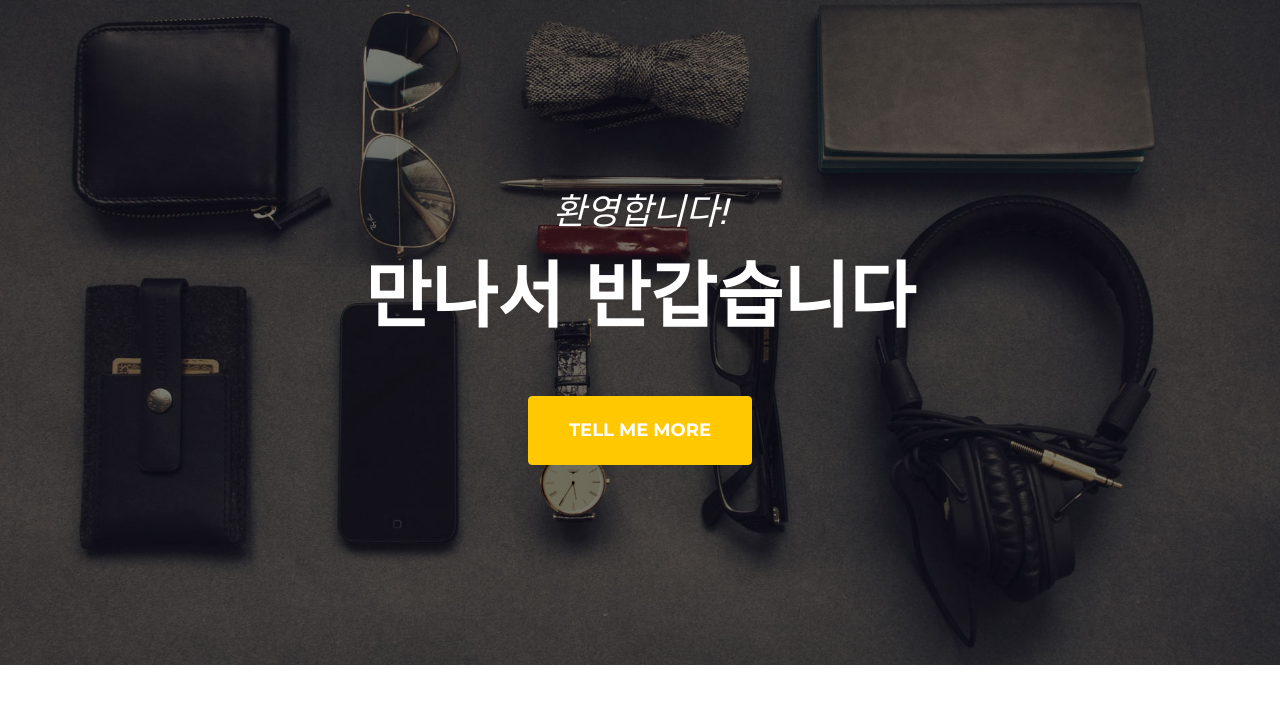
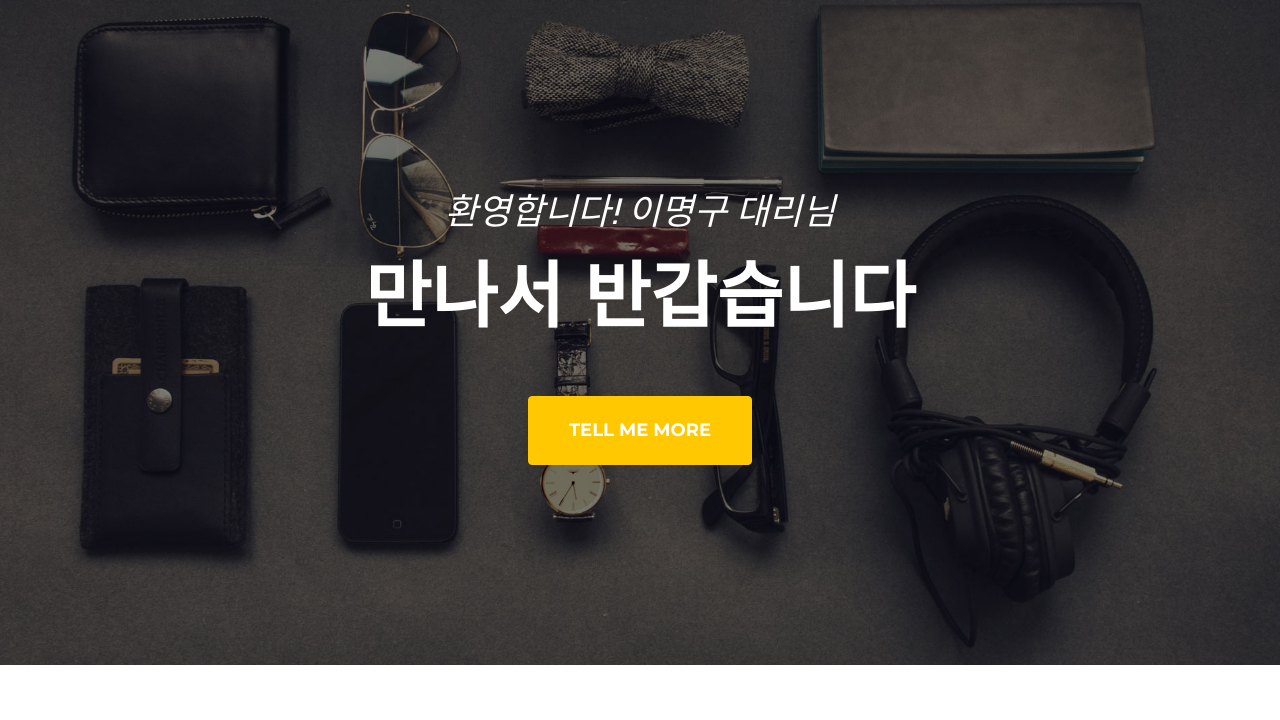
Before and after one commit to WoonghweeCho/homepatetest, a plain HTML site: page index.html in a window 1280 px wide. Shown: the part 80-800 px from the top of the page. Drawn offline with nearby package versions, Linux system fonts and the light colour scheme.

Commit message:
change 2

```diff
--- a/index.html
+++ b/index.html
@@ -39,7 +39,7 @@
         <!-- Masthead-->
         <header class="masthead">
             <div class="container">
-                <div class="masthead-subheading">환영합니다!</div>
+                <div class="masthead-subheading">환영합니다! 이명구 대리님</div>
                 <div class="masthead-heading text-uppercase">만나서 반갑습니다</div>
                 <a class="btn btn-primary btn-xl text-uppercase" href="#services">Tell Me More</a>
             </div>
```
